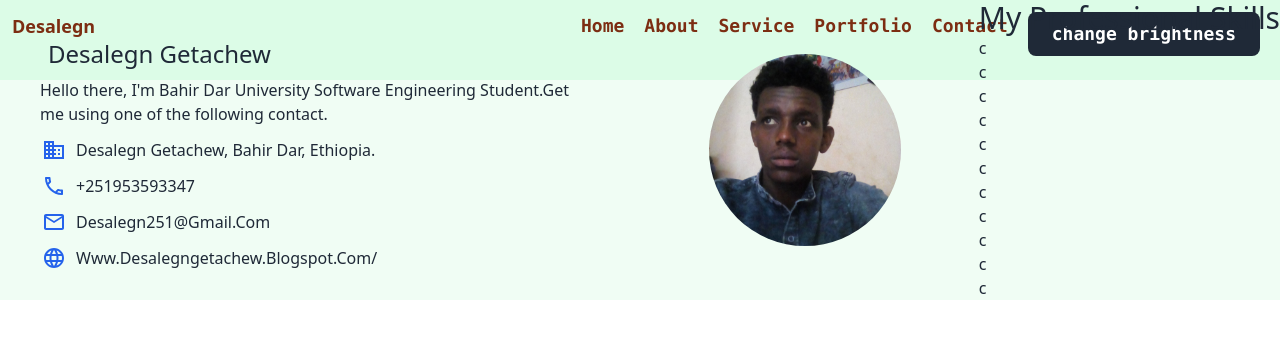
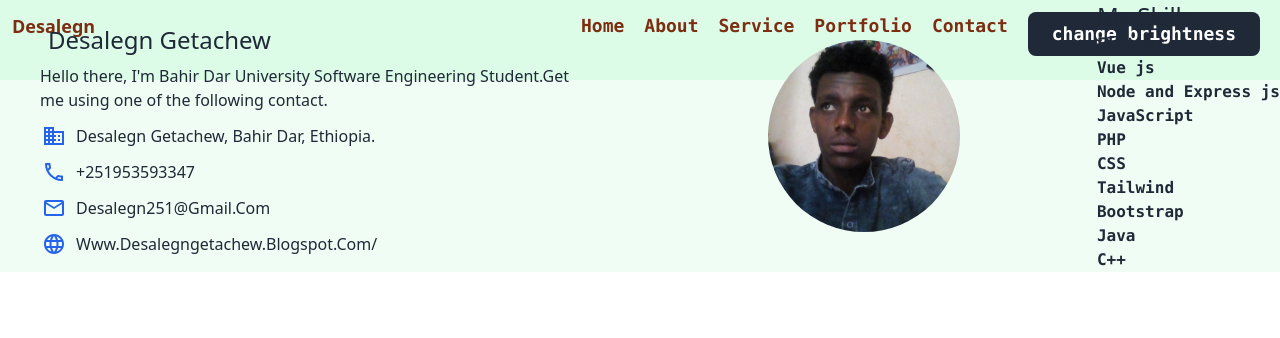
Before and after one commit to Desalegngetachew/portfolio, a Vue app: page /about in a window 1280 px wide. Shown: the top 338 px of the page. Built offline with nearby package versions, Linux system fonts and the light colour scheme.

Commit message:
color change on portfolio and skill added

```diff
--- a/src/components/about.vue
+++ b/src/components/about.vue
@@ -35,40 +35,38 @@
     <img src="../assets/background.jpg" class="rounded-full" alt="was my photo">
 </div>
 <div v-motion-slide-visible-right class="block lg:ml-0 sm:ml-10 text-gray-800 dark:text-white">
-    <h2 class="text-3xl text-gray-800 dark:text-white">My Professional Skills</h2>
+    <h2 class="text-2xl text-gray-800 dark:text-white">My Skills</h2>
     <div >
-        c
+        <p class="font-bold font-mono">Flutter</p>
     </div>
     <div >
-        c
+        <p class="font-bold font-mono">Vue js </p>
     </div>
     <div >
-        c
+        <p class="font-bold font-mono">Node and Express js</p>
     </div>
     <div >
-        c
+       <p class="font-bold font-mono">JavaScript</p>
     </div>
     <div >
-        c
+        <p class="font-bold font-mono">PHP</p>
     </div>
     <div >
-        c
+        <p class="font-bold font-mono">CSS</p>
     </div>
     <div >
-        c
+        <p class="font-bold font-mono">Tailwind</p>
     </div>
     <div >
-        c
+        <p class="font-bold font-mono">Bootstrap</p>
     </div>
     <div >
-        c
+        <p class="font-bold font-mono">Java</p>
     </div>
     <div >
-        c
+        <p class="font-bold font-mono">C++</p>
     </div>
-    <div >
-        c
-    </div>
+
 </div>
 </div>
     </div>
```
